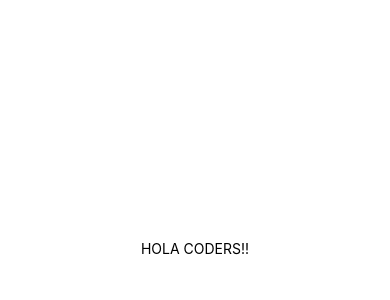
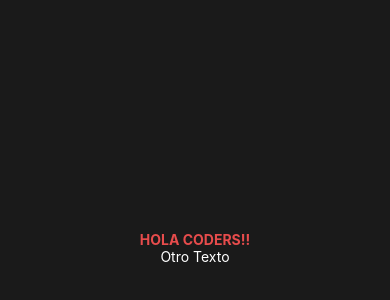
Before and after one commit to santio89/coder-desarollo-apps, a React Native app: screen / in a window 390 px wide. Shown: the part 174-474 px from the top of the page. Built offline with nearby package versions, Linux system fonts and the light colour scheme.

Commit message:
desafio n1

```diff
--- a/App.js
+++ b/App.js
@@ -4,7 +4,8 @@ import { StyleSheet, Text, View } from 'react-native';
 export default function App() {
   return (
     <View style={styles.container}>
-      <Text>HOLA CODERS!!</Text>
+      <Text style={styles.title}>HOLA CODERS!!</Text>
+      <Text style={styles.text}>Otro Texto</Text>
       <StatusBar style="auto" />
     </View>
   );
@@ -13,8 +14,16 @@ export default function App() {
 const styles = StyleSheet.create({
   container: {
     flex: 1,
-    backgroundColor: '#fff',
+    backgroundColor: '#1a1a1a',
     alignItems: 'center',
     justifyContent: 'center',
+    color: '#fff',
   },
+  title: {
+    color: '#e74c4c',
+    fontWeight: 'bold',
+  },
+  text: {
+    color: '#fff',
+  }
 });
```
